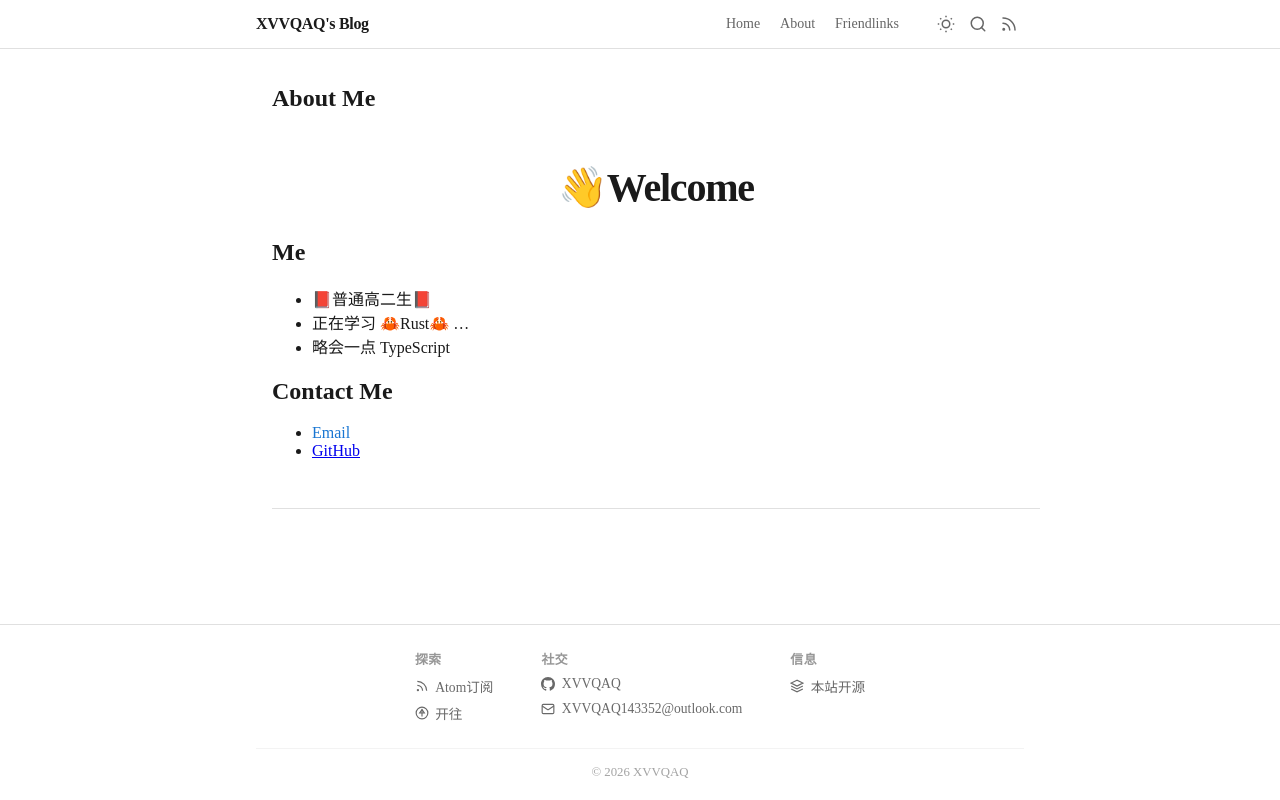
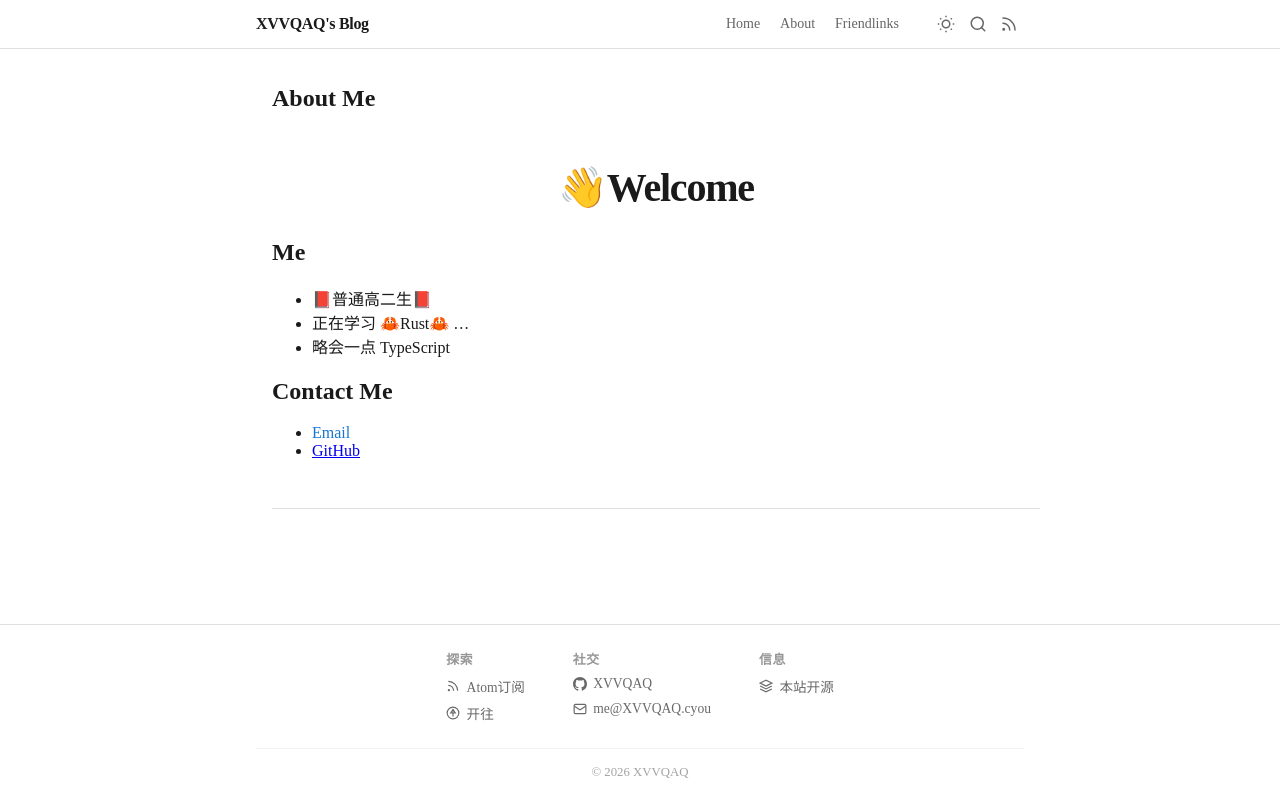
Before and after one commit to XVVQAQ/XVVQAQ-Blog, an Astro site: page /about in a window 1280 px wide. Built offline with nearby package versions, Linux system fonts and the light colour scheme; Astro itself is replaced by a stand-in of ours.

Commit message:
chore: update email address and fix Giscus component styling
- Update contact email in about page and footer
- Fix Giscus wrapper CSS selector to use global scope

```diff
--- a/content/pages/about.md
+++ b/content/pages/about.md
@@ -15,5 +15,5 @@ description: 关于本站
  - 略会一点 TypeScript
 
  ## Contact Me
- - <a class="contact-link" href="mailto:XVVQAQ143352@outlook.com" rel="noopener noreferrer">Email</a>
+ - <a class="contact-link" href="mailto:me@xvvqaq.cyou" rel="noopener noreferrer">Email</a>
  - [GitHub](https://github.com/XVVQAQ)
--- a/src/components/Layout/Footer.astro
+++ b/src/components/Layout/Footer.astro
@@ -76,10 +76,7 @@ const year = new Date().getFullYear();
                     </a>
                 </li>
                 <li>
-                    <a
-                        href="mailto:XVVQAQ143352@outlook.com"
-                        rel="noopener noreferrer"
-                    >
+                    <a href="mailto:me@xvvqaq.cyou" rel="noopener noreferrer">
                         <svg
                             width="16"
                             height="16"
@@ -92,7 +89,7 @@ const year = new Date().getFullYear();
                                 d="m22 7-8.97 5.7a1.94 1.94 0 0 1-2.06 0L2 7"
                             ></path></svg
                         >
-                        <span>XVVQAQ143352@outlook.com</span>
+                        <span>me@XVVQAQ.cyou</span>
                     </a>
                 </li>
             </menu>
--- a/src/components/Widgets/Giscus.svelte
+++ b/src/components/Widgets/Giscus.svelte
@@ -78,7 +78,7 @@
 {/if}
 
 <style>
-    .giscus-wrapper {
+    :global(.giscus-wrapper) {
         margin-top: 3rem;
         padding-top: 2rem;
         padding-bottom: 0.5rem;
```
